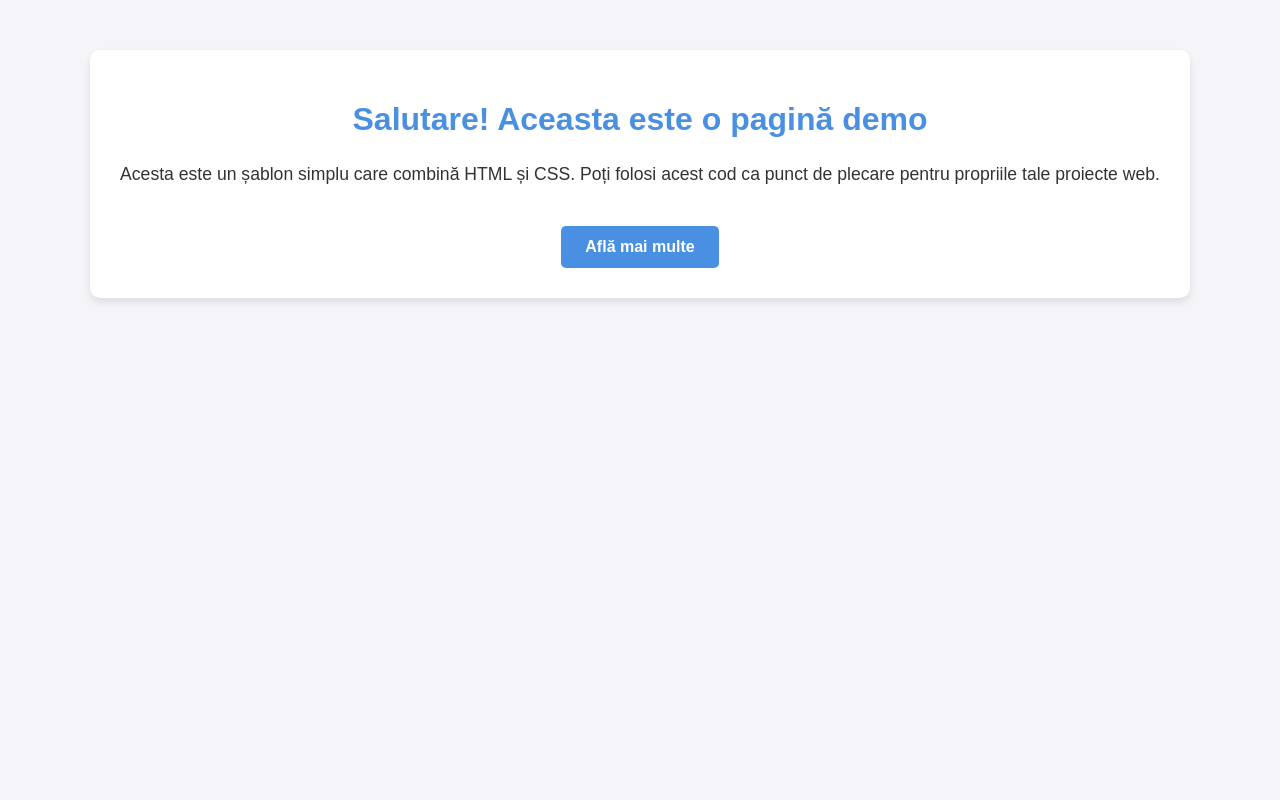
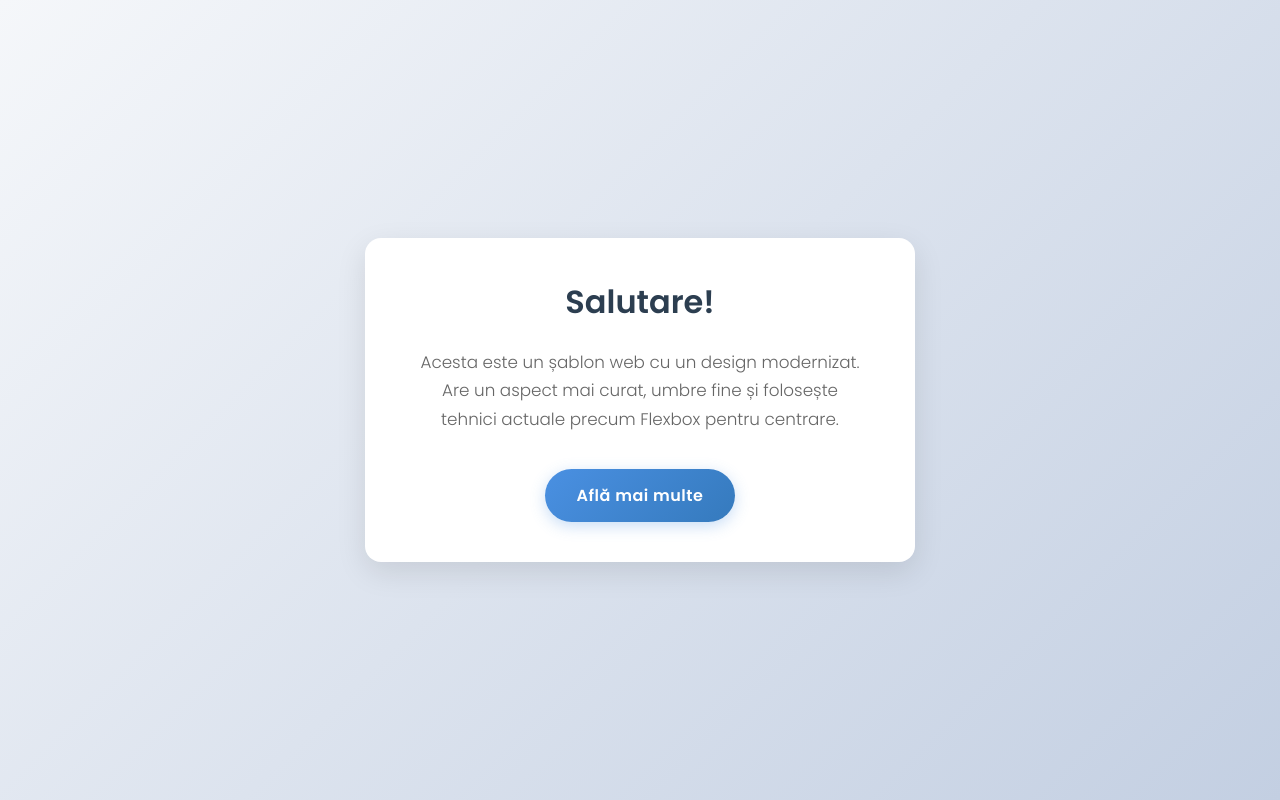
Before and after one commit to danielaa-burghiu/CursuriPractica2026Test, a plain HTML site: page index.html in a window 1280 px wide. Drawn offline with Linux system fonts and the light colour scheme.

Commit message:
Adaugare fisier index

```diff
--- a/index.html
+++ b/index.html
@@ -3,50 +3,86 @@
 <head>
     <meta charset="UTF-8">
     <meta name="viewport" content="width=device-width, initial-scale=1.0">
-    <title>Pagină Demo</title>
+    <title>Pagină Demo Elegantă</title>
+
+    <link href="https://fonts.googleapis.com/css2?family=Poppins:wght@300;400;600&display=swap" rel="stylesheet">
+
     <style>
         body {
-            font-family: Arial, sans-serif;
-            text-align: center;
-            background-color: #f4f4f9;
+            font-family: 'Poppins', sans-serif;
+            /* Un gradient subtil pe fundal în loc de o singură culoare */
+            background: linear-gradient(135deg, #f5f7fa 0%, #c3cfe2 100%);
             color: #333;
             margin: 0;
-            padding: 50px;
+            padding: 0;
+
+            /* Tehnica modernă pentru centrarea perfectă pe mijlocul ecranului */
+            display: flex;
+            justify-content: center;
+            align-items: center;
+            min-height: 100vh;
         }
+
         .container {
-            background-color: #fff;
-            padding: 30px;
-            border-radius: 10px;
-            box-shadow: 0 4px 8px rgba(0, 0, 0, 0.1);
-            display: inline-block;
+            background-color: #ffffff;
+            padding: 40px 50px;
+            border-radius: 16px; /* Colțuri mai rotunjite */
+            /* O umbră mai difuză și modernă */
+            box-shadow: 0 10px 30px rgba(0, 0, 0, 0.1);
+            text-align: center;
+            max-width: 450px;
+            width: 90%;
+            /* Tranziție pentru un efect fluid la hover */
+            transition: transform 0.3s ease, box-shadow 0.3s ease;
         }
+
+        /* Efect subtil de ridicare a cartelei la trecerea cu mouse-ul */
+        .container:hover {
+            transform: translateY(-5px);
+            box-shadow: 0 15px 35px rgba(0, 0, 0, 0.15);
+        }
+
         h1 {
-            color: #4a90e2;
+            color: #2c3e50; /* Un albastru-marin închis, mai elegant */
+            margin-top: 0;
+            font-weight: 600;
+            font-size: 2em;
         }
+
         p {
-            font-size: 1.1em;
-            line-height: 1.6;
+            font-size: 1.05em;
+            line-height: 1.7;
+            color: #666; /* Gri mai deschis pentru text, face titlul să iasă în evidență */
+            margin-bottom: 35px;
+            font-weight: 300;
         }
+
         .btn {
             display: inline-block;
-            margin-top: 20px;
-            padding: 12px 24px;
-            background-color: #4a90e2;
+            padding: 14px 32px;
+            background: linear-gradient(135deg, #4a90e2 0%, #357abd 100%);
             color: white;
             text-decoration: none;
-            border-radius: 5px;
-            font-weight: bold;
+            border-radius: 50px; /* Transformă butonul într-o "pilulă" */
+            font-weight: 600;
+            letter-spacing: 0.5px;
+            box-shadow: 0 4px 15px rgba(74, 144, 226, 0.3); /* Umbră colorată pentru buton */
+            transition: all 0.3s ease; /* Animație fluidă pentru toate stările de hover */
         }
+
         .btn:hover {
-            background-color: #357abd;
+            background: linear-gradient(135deg, #357abd 0%, #285a8e 100%);
+            box-shadow: 0 6px 20px rgba(74, 144, 226, 0.5);
+            /* Butonul se ridică ușor spre utilizator */
+            transform: translateY(-2px);
         }
     </style>
 </head>
 <body>
 
     <div class="container">
-        <h1>Salutare! Aceasta este o pagină demo</h1>
-        <p>Acesta este un șablon simplu care combină HTML și CSS. Poți folosi acest cod ca punct de plecare pentru propriile tale proiecte web.</p>
+        <h1>Salutare!</h1>
+        <p>Acesta este un șablon web cu un design modernizat. Are un aspect mai curat, umbre fine și folosește tehnici actuale precum Flexbox pentru centrare.</p>
         <a href="#" class="btn">Află mai multe</a>
     </div>
 
```
